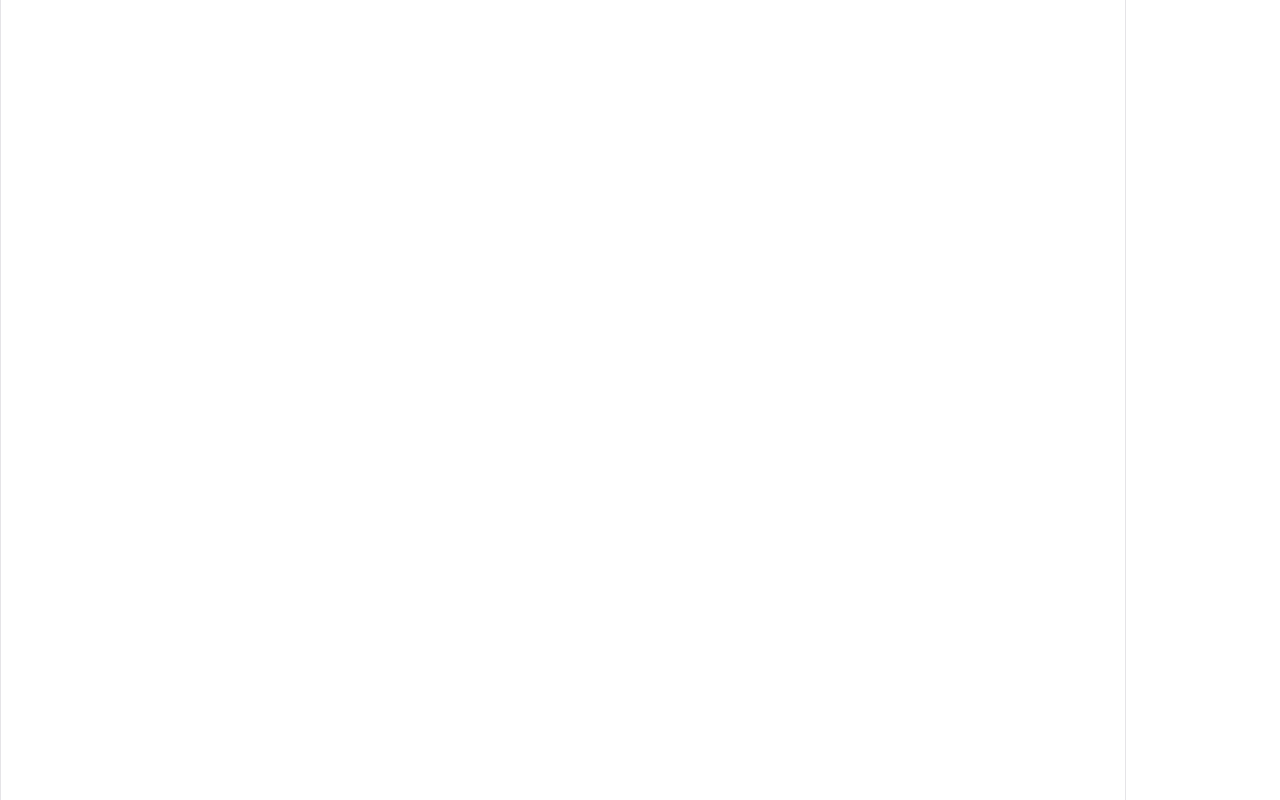
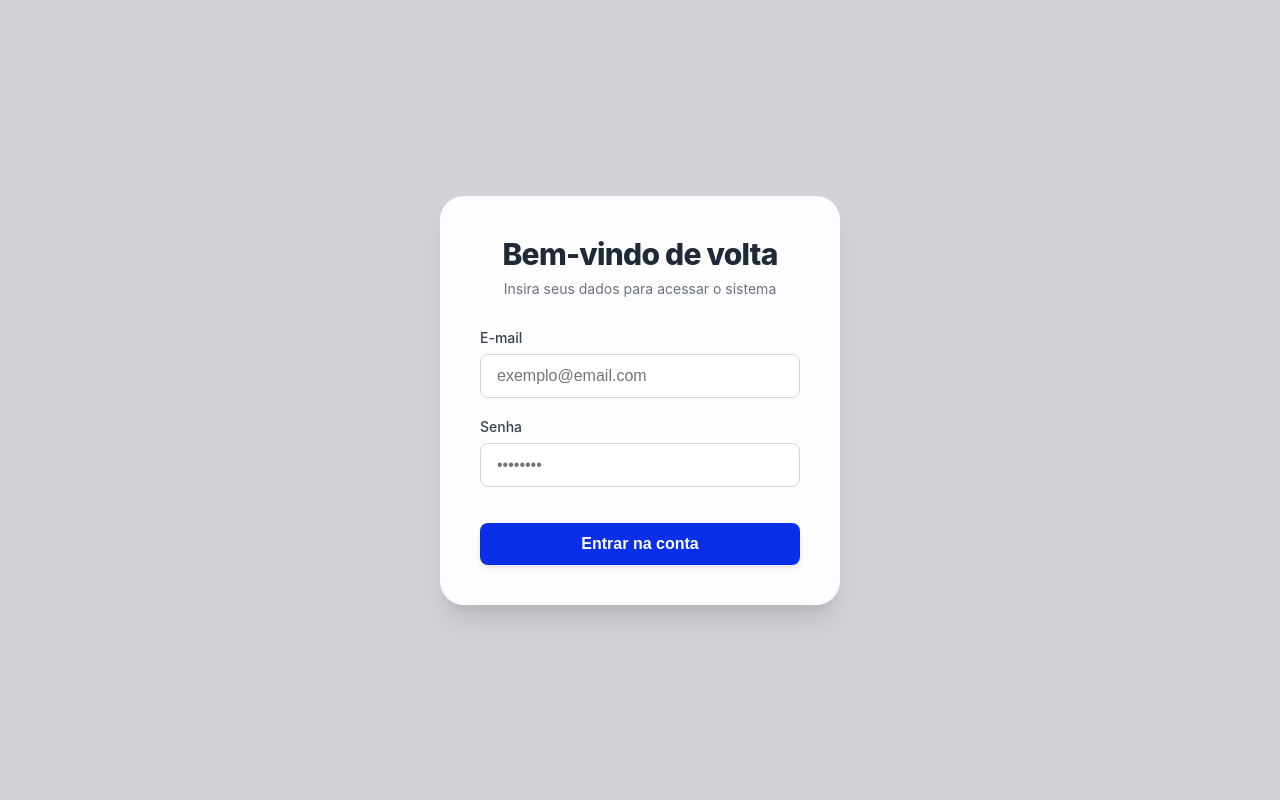
Before and after one commit to vendelxz/controlefinanceiro.react, a React (Vite) app: page /auth/login in a window 1280 px wide. Before the commit this address had no page. Built offline with nearby package versions, Linux system fonts and the light colour scheme; no server answers.

Commit message:
feat: Página de login com apiRequest implementado.

```diff
--- a/src/index.css
+++ b/src/index.css
@@ -1,111 +1,17 @@
-:root {
-  --text: #6b6375;
-  --text-h: #08060d;
-  --bg: #fff;
-  --border: #e5e4e7;
-  --code-bg: #f4f3ec;
-  --accent: #aa3bff;
-  --accent-bg: rgba(170, 59, 255, 0.1);
-  --accent-border: rgba(170, 59, 255, 0.5);
-  --social-bg: rgba(244, 243, 236, 0.5);
-  --shadow:
-    rgba(0, 0, 0, 0.1) 0 10px 15px -3px, rgba(0, 0, 0, 0.05) 0 4px 6px -2px;
 
-  --sans: system-ui, 'Segoe UI', Roboto, sans-serif;
-  --heading: system-ui, 'Segoe UI', Roboto, sans-serif;
-  --mono: ui-monospace, Consolas, monospace;
-
-  font: 18px/145% var(--sans);
-  letter-spacing: 0.18px;
-  color-scheme: light dark;
-  color: var(--text);
-  background: var(--bg);
-  font-synthesis: none;
-  text-rendering: optimizeLegibility;
-  -webkit-font-smoothing: antialiased;
-  -moz-osx-font-smoothing: grayscale;
-
-  @media (max-width: 1024px) {
-    font-size: 16px;
-  }
+* {
+  margin: 0;
+  padding: 0;
+  box-sizing: border-box;
 }
 
-@media (prefers-color-scheme: dark) {
-  :root {
-    --text: #9ca3af;
-    --text-h: #f3f4f6;
-    --bg: #16171d;
-    --border: #2e303a;
-    --code-bg: #1f2028;
-    --accent: #c084fc;
-    --accent-bg: rgba(192, 132, 252, 0.15);
-    --accent-border: rgba(192, 132, 252, 0.5);
-    --social-bg: rgba(47, 48, 58, 0.5);
-    --shadow:
-      rgba(0, 0, 0, 0.4) 0 10px 15px -3px, rgba(0, 0, 0, 0.25) 0 4px 6px -2px;
-  }
-
-  #social .button-icon {
-    filter: invert(1) brightness(2);
-  }
-}
-
-body {
-  margin: 0;
+body, html {
+  width: 100%;
+  height: 100%;
+  font-family: 'Inter', system-ui, sans-serif;
 }
 
 #root {
-  width: 1126px;
-  max-width: 100%;
-  margin: 0 auto;
-  text-align: center;
-  border-inline: 1px solid var(--border);
-  min-height: 100svh;
-  display: flex;
-  flex-direction: column;
-  box-sizing: border-box;
+  width: 100%;
+  height: 100%;
 }
-
-h1,
-h2 {
-  font-family: var(--heading);
-  font-weight: 500;
-  color: var(--text-h);
-}
-
-h1 {
-  font-size: 56px;
-  letter-spacing: -1.68px;
-  margin: 32px 0;
-  @media (max-width: 1024px) {
-    font-size: 36px;
-    margin: 20px 0;
-  }
-}
-h2 {
-  font-size: 24px;
-  line-height: 118%;
-  letter-spacing: -0.24px;
-  margin: 0 0 8px;
-  @media (max-width: 1024px) {
-    font-size: 20px;
-  }
-}
-p {
-  margin: 0;
-}
-
-code,
-.counter {
-  font-family: var(--mono);
-  display: inline-flex;
-  border-radius: 4px;
-  color: var(--text-h);
-}
-
-code {
-  font-size: 15px;
-  line-height: 135%;
-  padding: 4px 8px;
-  background: var(--code-bg);
-}
--- a/src/main.jsx
+++ b/src/main.jsx
@@ -2,13 +2,16 @@ import { StrictMode } from 'react'
 import { createRoot } from 'react-dom/client'
 import { BrowserRouter, Routes, Route } from 'react-router-dom'
 import './index.css'
+import './pages/login/login.css'
 import Home from '../src/pages/home/Home.jsx'
+import Login from '../src/pages/login/login.jsx'
 
 createRoot(document.getElementById('root')).render(
   <StrictMode>
     <BrowserRouter>
       <Routes>
         <Route path="/" element={<Home />} />
+        <Route path="/auth/login" element={<Login />} />
       </Routes>
     </BrowserRouter>
   </StrictMode>,
--- /dev/null
+++ b/src/pages/login/login.css
@@ -0,0 +1,105 @@
+:root {
+  --primary: #cbccdb;
+  --primary-hover: #cbccdb;
+  --bg-gradient: linear-gradient(135deg, #d2d3d8 0%, #d2d3d8 100%);
+  --text-main: #1f2937;
+}
+
+.container {
+    display: flex;
+    align-items: center;
+    justify-content: center;
+    height: 100vh;
+    background: var(--bg-gradient);
+    font-family: 'Inter', system-ui, -apple-system, sans-serif;
+}
+
+.login-form {
+    display: flex;
+    flex-direction: column;
+    width: 100%;
+    max-width: 400px;
+    padding: 2.5rem;
+    background: rgba(255, 255, 255, 0.95);
+    border-radius: 1.5rem;
+    box-shadow: 0 20px 25px -5px rgba(0, 0, 0, 0.1), 0 10px 10px -5px rgba(0, 0, 0, 0.04);
+}
+
+h2 {
+    margin-bottom: 0.5rem;
+    color: var(--text-main);
+    text-align: center;
+    font-size: 1.875rem;
+    font-weight: 800;
+    letter-spacing: -0.025em;
+}
+
+p.subtitle {
+    text-align: center;
+    color: #6b7280;
+    margin-bottom: 2rem;
+    font-size: 0.875rem;
+}
+
+.form-group {
+    margin-bottom: 1.25rem;
+    display: flex;
+    flex-direction: column;
+}
+
+.form-label {
+    margin-bottom: 0.5rem;
+    font-weight: 500;
+    color: #374151;
+    font-size: 0.875rem;
+}
+
+.login-form input {
+    padding: 0.75rem 1rem;
+    border: 1px solid #d1d5db;
+    border-radius: 0.5rem;
+    background-color: #fff;
+    transition: all 0.2s cubic-bezier(0.4, 0, 0.2, 1);
+    font-size: 1rem;
+}
+
+.login-form input:focus {
+    border-color: var(--primary);
+    box-shadow: 0 0 0 4px rgba(99, 102, 241, 0.1);
+    outline: none;
+}
+
+.btn-primario {
+    background-color: #092fe9;
+    color: #fff;
+    padding: 0.75rem;
+    border: none;
+    border-radius: 0.5rem;
+    cursor: pointer;
+    font-weight: 600;
+    font-size: 1rem;
+    margin-top: 1rem;
+    transition: all 0.2s;
+    box-shadow: 0 4px 6px -1px rgba(0, 0, 0, 0.1);
+}
+
+.btn-primario:hover {
+    background-color:¨#092fe9 ;
+    transform: translateY(-1px);
+    box-shadow: 0 10px 15px -3px rgba(0, 0, 0, 0.1);
+}
+
+.btn-primario:active {
+    transform: translateY(0);
+}
+
+.erro-mensagem {
+    background-color: #fef2f2;
+    color: #b91c1c;
+    padding: 0.75rem;
+    border-radius: 0.5rem;
+    margin-bottom: 1.5rem;
+    font-size: 0.875rem;
+    border: 1px solid #fee2e2;
+    text-align: center;
+}
--- /dev/null
+++ b/src/pages/login/login.jsx
@@ -0,0 +1,63 @@
+import { useState } from "react";
+import { useNavigate } from "react-router-dom";
+import { ApiRequest } from "../../service/api";
+import "./login.css";
+
+const Login = () => {
+    const [email, setEmail] = useState("");
+    const [password, setPassword] = useState("");
+    const [erros, setErros] = useState({});
+    const navigate = useNavigate();
+
+    const fazerLogin = async (event) => {
+        event.preventDefault();
+
+        try {
+            const resposta = await ApiRequest('/auth/login', {
+                method: 'POST',
+                body: JSON.stringify({ email, password })
+            });
+
+            localStorage.setItem('token', resposta.token);
+            navigate('/home');
+
+        } catch (erro) {
+            setErros({ geral: "Ocorreu um erro ao tentar fazer login." });
+        }
+    };
+
+    return (
+    <div className="container">
+        <form className="login-form" onSubmit={fazerLogin}>
+            <h2>Bem-vindo de volta</h2>
+            <p className="subtitle">Insira seus dados para acessar o sistema</p>
+
+            {erros.geral && <div className="erro-mensagem">{erros.geral}</div>}
+
+            <div className="form-group">
+                <label className="form-label">E-mail</label>
+                <input
+                    type="email"
+                    placeholder="exemplo@email.com"
+                    value={email}
+                    onChange={(e) => setEmail(e.target.value)}
+                />
+            </div>
+
+            <div className="form-group">
+                <label className="form-label">Senha</label>
+                <input
+                    type="password"
+                    placeholder="••••••••"
+                    value={password}
+                    onChange={(e) => setPassword(e.target.value)}
+                />
+            </div>
+
+            <button type="submit" className="btn-primario">Entrar na conta</button>
+        </form>
+    </div>
+);
+};
+
+export default Login;
--- /dev/null
+++ b/src/service/api.js
@@ -0,0 +1,49 @@
+//Basicamente posso utilizar o mesmo arquivo para cuidar das requisições
+const API_CONFIG = {
+    BASE_URL: import.meta.env.VITE_URL_BASE,
+    TOKEN_KEY: 'token'
+};
+
+/**
+ *
+ * @param {string} endpoint
+ * @param {object} options
+ */
+
+ export async function ApiRequest(endpoint, options = {}) {
+    const token = localStorage.getItem(API_CONFIG.TOKEN_KEY);
+
+    const headers = {
+        'Content-Type': 'application/json',
+        ...options.headers
+    };
+
+    if (token && token !== 'null') {
+        headers['Authorization'] = `Bearer ${token}`;
+    }
+
+    const config = {
+        ...options,
+        headers
+    };
+
+    try {
+        const resposta = await fetch(`${API_CONFIG.BASE_URL}${endpoint}`, config);
+
+        if (resposta.status === 401 || resposta.status === 403) {
+            const isAuthPage = window.location.pathname.includes('login.html') ||
+                               window.location.pathname.includes('registro.html');
+
+            if (!isAuthPage) {
+                localStorage.removeItem(API_CONFIG.TOKEN_KEY);
+                window.location.replace('../auth/login.html');
+                return;
+            }
+        }
+
+        return resposta;
+    } catch (erro) {
+        console.error('Erro na requisição:', erro);
+        throw erro;
+    }
+}
```
Also changed, not shown: 1 other file (tests, documents, lock files or other folders).
